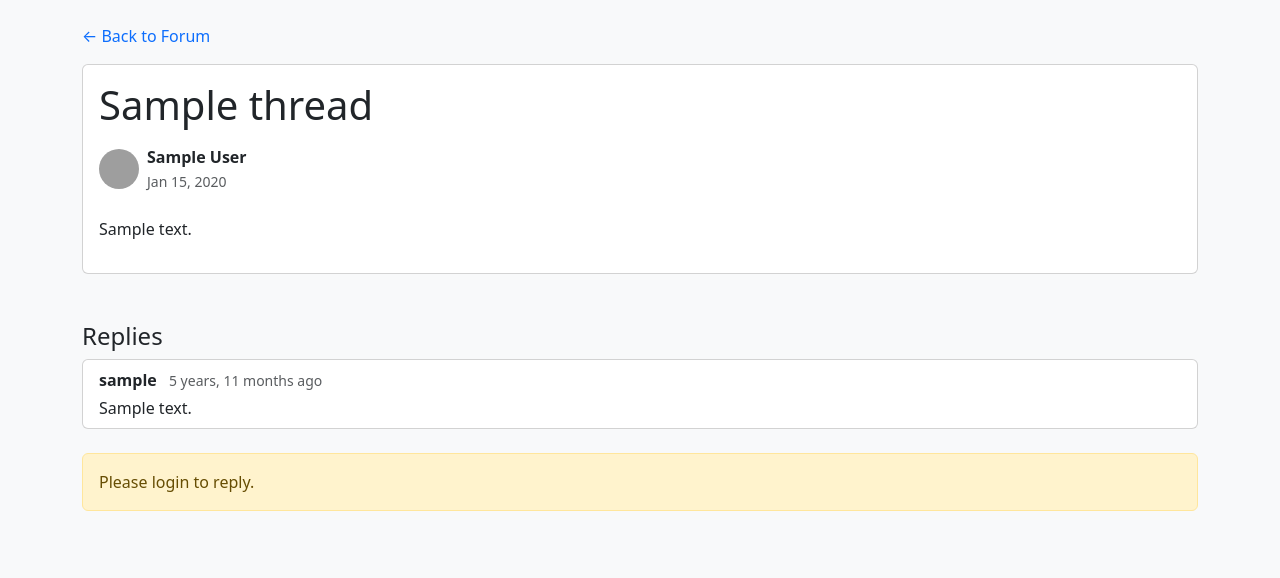
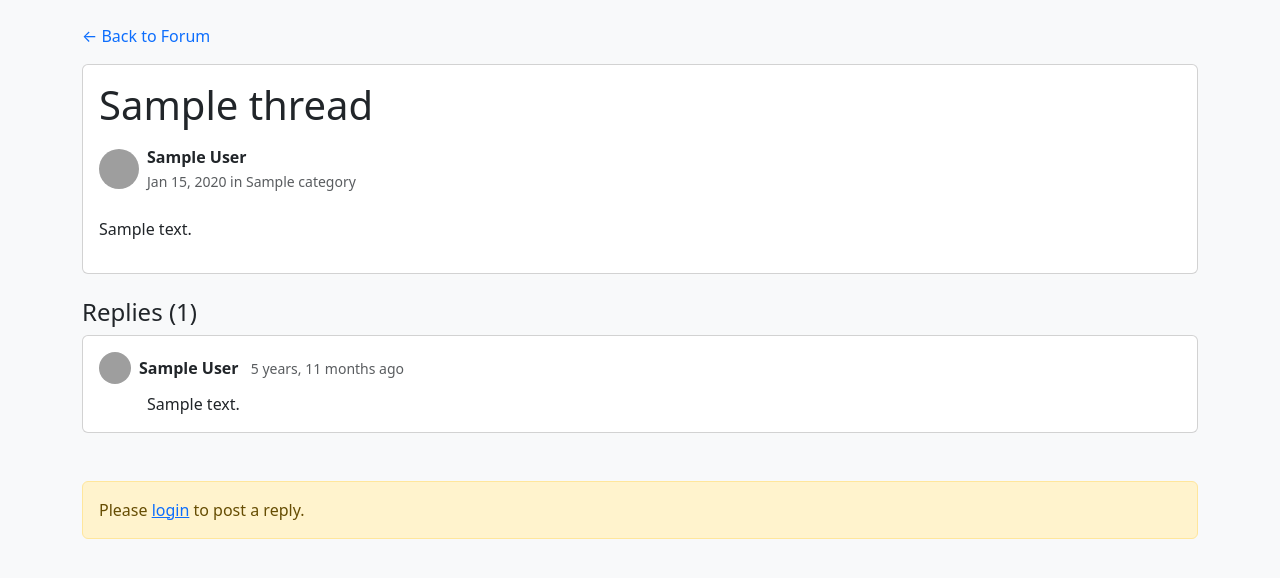
Before and after one commit to prannvs/studydeck-forum, a Django app: page /thread/1/ in a window 1280 px wide. Shown: the part 56-634 px from the top of the page. Run offline with Django 5.2, Linux system fonts and the light colour scheme; tables that the repository leaves empty hold one stand-in row (values such as "Sample post"); some libraries are stand-ins or nearby versions; grey boxes are pictures that could not be loaded.

Commit message:
fixing issues

```diff
--- a/forum/templates/forum/thread_detail.html
+++ b/forum/templates/forum/thread_detail.html
@@ -4,7 +4,7 @@
 {% block content %}
     <a href="{% url 'home' %}" class="text-decoration-none">&larr; Back to Forum</a>
 
-    <div class="card mt-3">
+    <div class="card mt-3 mb-4">
         <div class="card-body">
             <h1 class="card-title">{{ thread.title }}</h1>
 
@@ -15,42 +15,57 @@
                      alt="{{ thread.author.username }}">
 
                 <div>
-                    <span class="fw-bold">
+                    <a href="{% url 'user_profile' thread.author.username %}" class="text-dark text-decoration-none fw-bold">
                         {{ thread.author.get_full_name|default:thread.author.username }}
-                    </span>
+                    </a>
                     <br>
-                    <small class="text-muted">{{ thread.created_at|date:"M d, Y" }}</small>
+                    <small class="text-muted">
+                        {{ thread.created_at|date:"M d, Y" }} in {{ thread.category.name }}
+                    </small>
                 </div>
             </div>
+
             <p class="card-text mt-4">{{ thread.content|linebreaks }}</p>
         </div>
     </div>
 
-    <h4 class="mt-5">Replies</h4>
+    <h4>Replies ({{ replies.count }})</h4>
     {% for reply in replies %}
-        <div class="card mb-2">
-            <div class="card-body py-2">
-                <strong>{{ reply.author.username }}</strong>
-                <span class="text-muted small ms-2">{{ reply.created_at|timesince }} ago</span>
-                <p class="mb-0 mt-1">{{ reply.content }}</p>
+        <div class="card mb-3">
+            <div class="card-body py-3">
+                <div class="d-flex align-items-center mb-2">
+                    <img src="{{ reply.author|google_avatar }}"
+                         class="rounded-circle me-2"
+                         width="32" height="32">
+
+                    <div>
+                        <a href="{% url 'user_profile' reply.author.username %}" class="text-dark text-decoration-none fw-bold">
+                            {{ reply.author.get_full_name|default:reply.author.username }}
+                        </a>
+                        <span class="text-muted small ms-2">{{ reply.created_at|timesince }} ago</span>
+                    </div>
+                </div>
+                <p class="mb-0 ps-5">{{ reply.content|linebreaksbr }}</p>
             </div>
         </div>
     {% empty %}
-        <p class="text-muted">No replies yet.</p>
+        <p class="text-muted fst-italic">No replies yet. Be the first!</p>
     {% endfor %}
 
     {% if user.is_authenticated %}
-        <div class="mt-4 mb-5">
+        <div class="mt-5 mb-5">
             <h5>Leave a Reply</h5>
             <form method="POST">
                 {% csrf_token %}
                 <div class="mb-3">
-                    <textarea name="content" class="form-control" rows="3" required></textarea>
+                    <textarea name="content" class="form-control" rows="3" required placeholder="Write your reply here..."></textarea>
                 </div>
                 <button type="submit" class="btn btn-primary">Post Reply</button>
             </form>
         </div>
     {% else %}
-        <div class="alert alert-warning mt-4">Please login to reply.</div>
+        <div class="alert alert-warning mt-5">
+            Please <a href="{% url 'google_login' %}">login</a> to post a reply.
+        </div>
     {% endif %}
 {% endblock %}
```
Also changed, not shown: forum/templates/socialaccount/login.html (added, +21 -0 lines).
